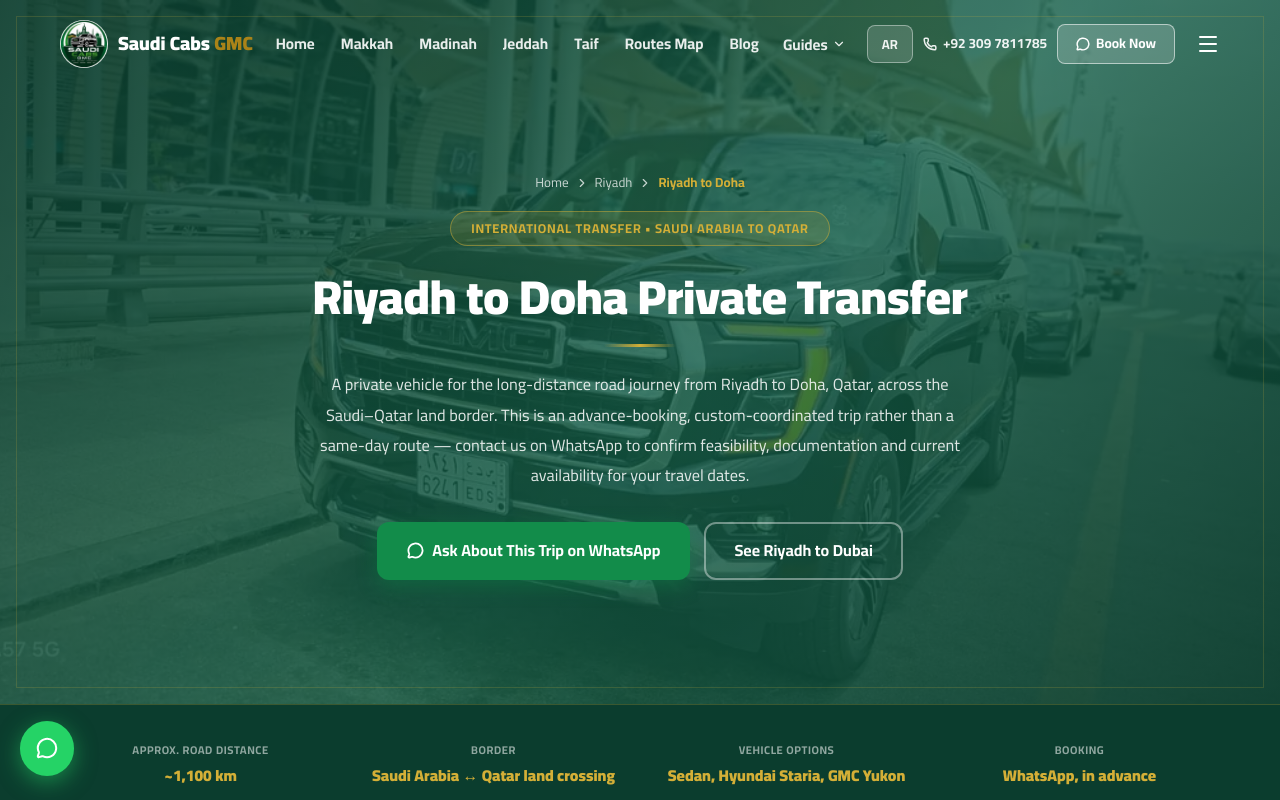
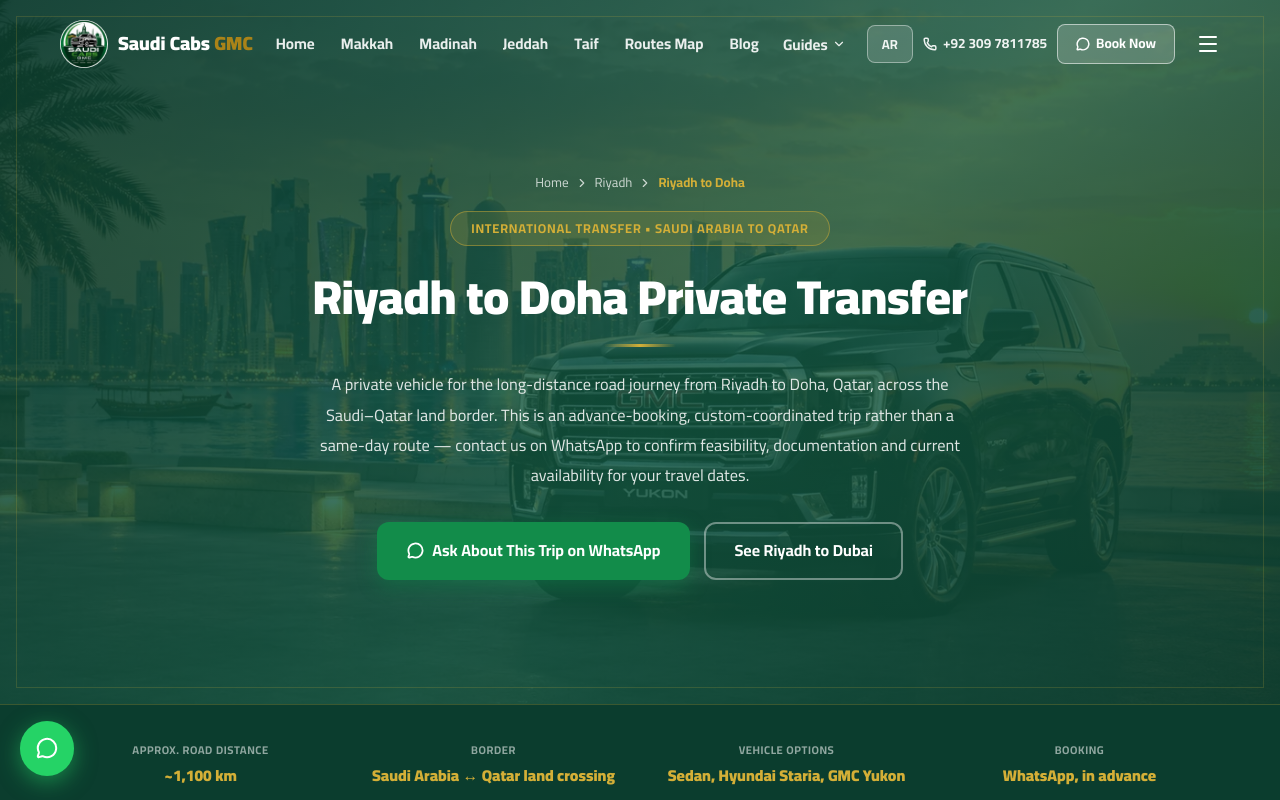
Before and after one commit to saudicabgmc/saudicab, a Next.js app: page /riyadh-to-doha in a window 1280 px wide. Shown: the top 800 px of the page. Built offline with nearby package versions, Linux system fonts and the light colour scheme.

Commit message:
Use GMC Yukon + Doha skyline photo for Riyadh-to-Doha hero
Client-supplied photo replaces the generic GMC Yukon fleet shot used
previously. Converted to webp and resized for performance.

Co-Authored-By: Claude Sonnet 5 <noreply@anthropic.com>

```diff
--- a/src/app/riyadh-to-doha/layout.tsx
+++ b/src/app/riyadh-to-doha/layout.tsx
@@ -1,7 +1,7 @@
 import type { Metadata } from 'next'
 
 const PAGE_URL = 'https://saudicabsgmc.com/riyadh-to-doha'
-const OG_IMAGE = { url: 'https://saudicabsgmc.com/fleet/gmc-yukon-exterior-angle-saudi-cabs-gmc.webp', width: 800, height: 533, alt: 'Saudi Cabs GMC GMC Yukon for the Riyadh to Doha private transfer', type: 'image/webp' }
+const OG_IMAGE = { url: 'https://saudicabsgmc.com/hero/riyadh-to-doha-hero-saudi-cabs-gmc.webp', width: 1400, height: 788, alt: 'GMC Yukon with the Doha, Qatar skyline at sunset — Saudi Cabs GMC Riyadh to Doha private transfer', type: 'image/webp' }
 
 export const metadata: Metadata = {
   title: 'Riyadh to Doha Taxi | Private Transfer to Qatar',
--- a/src/app/riyadh-to-doha/page.tsx
+++ b/src/app/riyadh-to-doha/page.tsx
@@ -13,7 +13,7 @@ export default function RiyadhToDohaPage() {
     <InternationalTransferPage
       destinationLabel="Doha"
       breadcrumbLabel="Riyadh to Doha"
-      heroImage="/fleet/gmc-yukon-exterior-angle-saudi-cabs-gmc.webp"
+      heroImage="/hero/riyadh-to-doha-hero-saudi-cabs-gmc.webp"
       theme={theme}
       heroContent={heroContent}
       quickFacts={quickFacts}
```
Also changed, not shown: public/hero/riyadh-to-doha-hero-saudi-cabs-gmc.webp (added).
